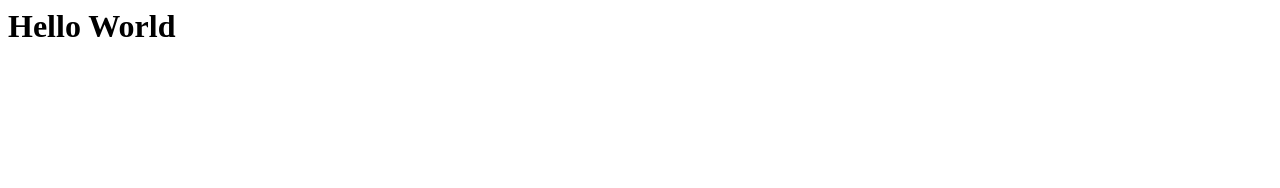
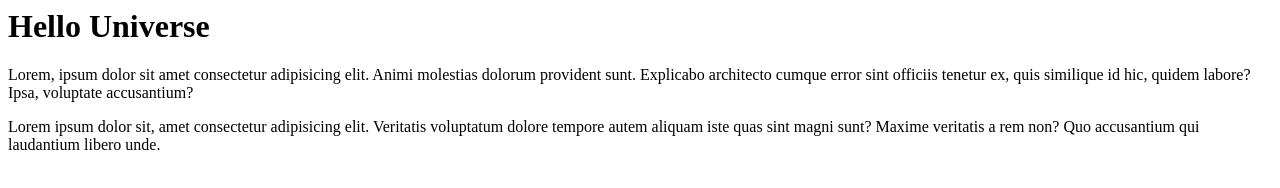
Before and after one commit to smance00/my-project, a plain HTML site: page index.html in a window 1280 px wide. Drawn offline with Linux system fonts and the light colour scheme.

```diff
--- a/index.html
+++ b/index.html
@@ -1 +1,4 @@
-<h1>Hello World </h1>
+<h1>Hello Universe </h1>
+<p>Lorem, ipsum dolor sit amet consectetur adipisicing elit. Animi molestias dolorum provident sunt. Explicabo architecto cumque error sint officiis tenetur ex, quis similique id hic, quidem labore? Ipsa, voluptate accusantium?</p>
+
+<p>Lorem ipsum dolor sit, amet consectetur adipisicing elit. Veritatis voluptatum dolore tempore autem aliquam iste quas sint magni sunt? Maxime veritatis a rem non? Quo accusantium qui laudantium libero unde.</p>
```
Also changed, not shown: contact.html (added, +3 -0 lines), about.html (added).
